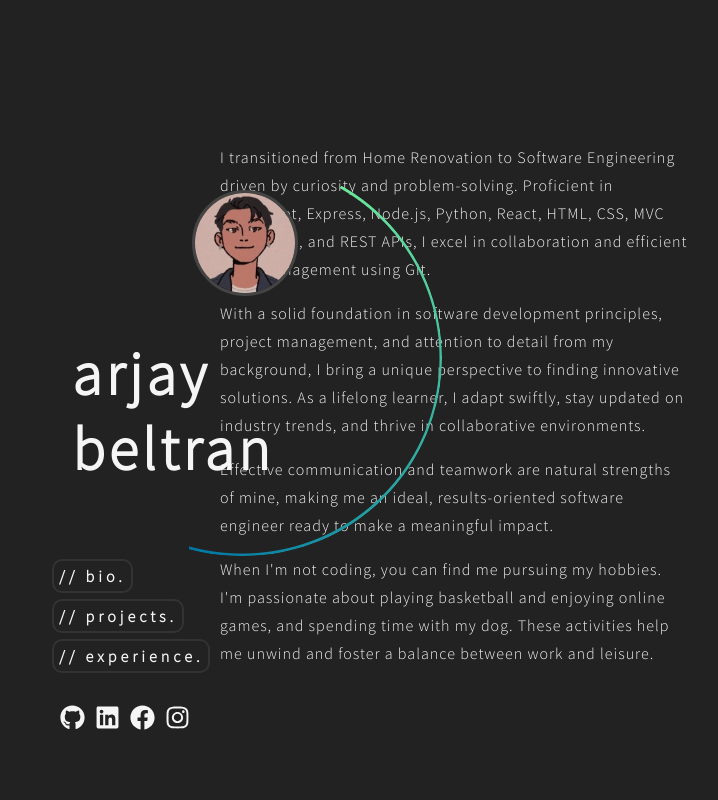
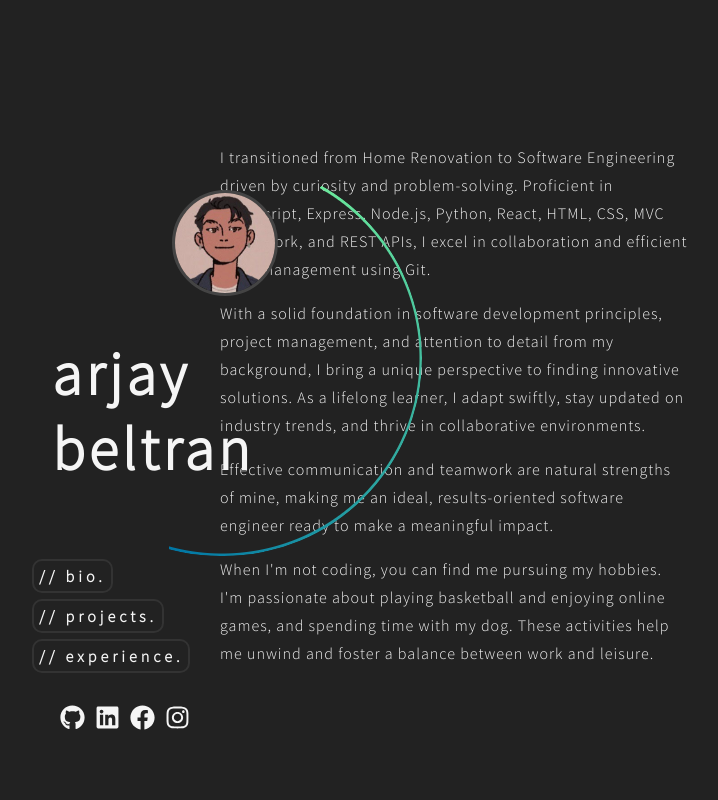
Before and after one commit to arjaybeltran/arjaybeltran, a Next.js app: page / in a window 1280 px wide. Shown: the top 800 px of the page, without its empty margins (368-1086 px from the left). Built offline with nearby package versions, Linux system fonts and the light colour scheme.

Commit message:
minor styling changes to navbar

```diff
--- a/public/styles.css
+++ b/public/styles.css
@@ -24,9 +24,13 @@ body {
     z-index: 100;
     position: fixed;
     top: 100px;
-    left: 100px;
+    left: 80px;
     margin-top: 50px;
   }
+
+.left-el.open {
+  left: 0;
+}
 
 nav ul {
     list-style: none;
@@ -88,7 +92,7 @@ h1 {
   }
 
   .navbar li {
-    position: relative;
+    position:static;
     margin-right: 20px;
   }
 
```
Also changed, not shown: styles/index.module.css (added).
